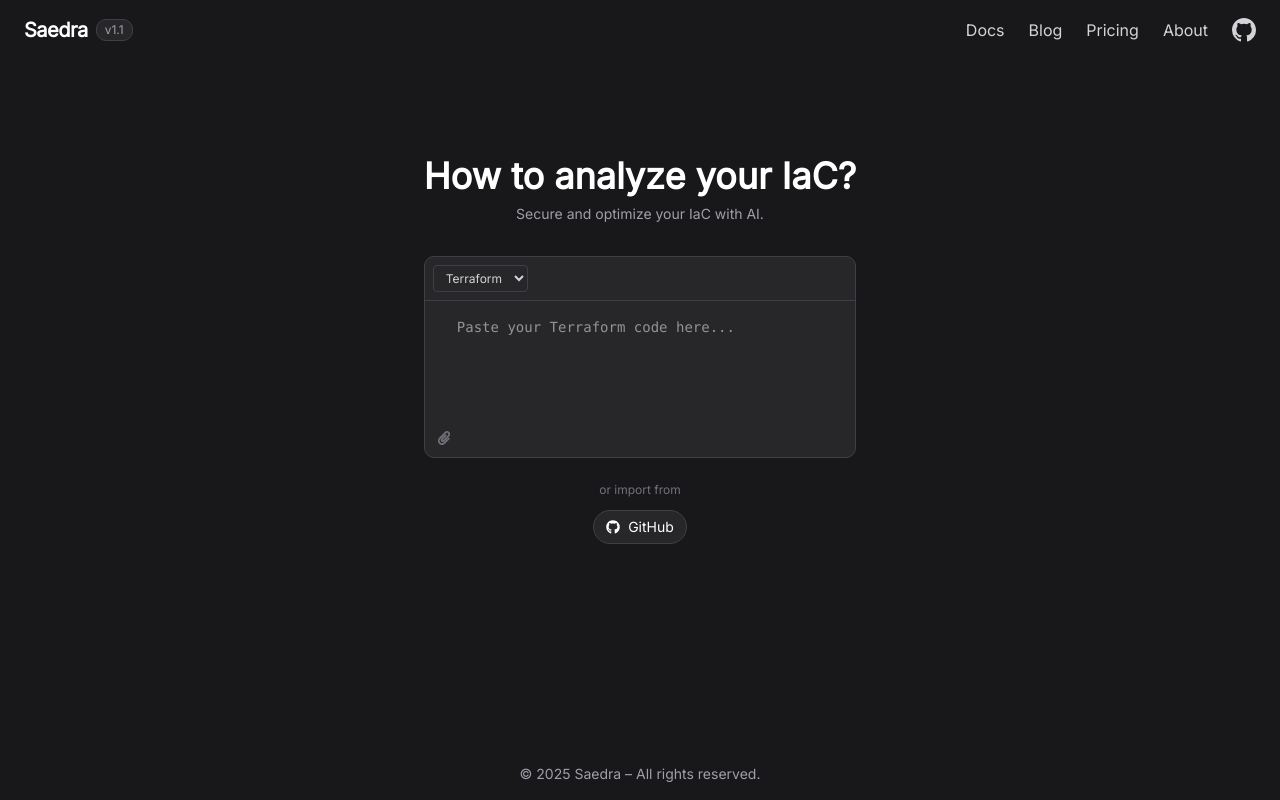
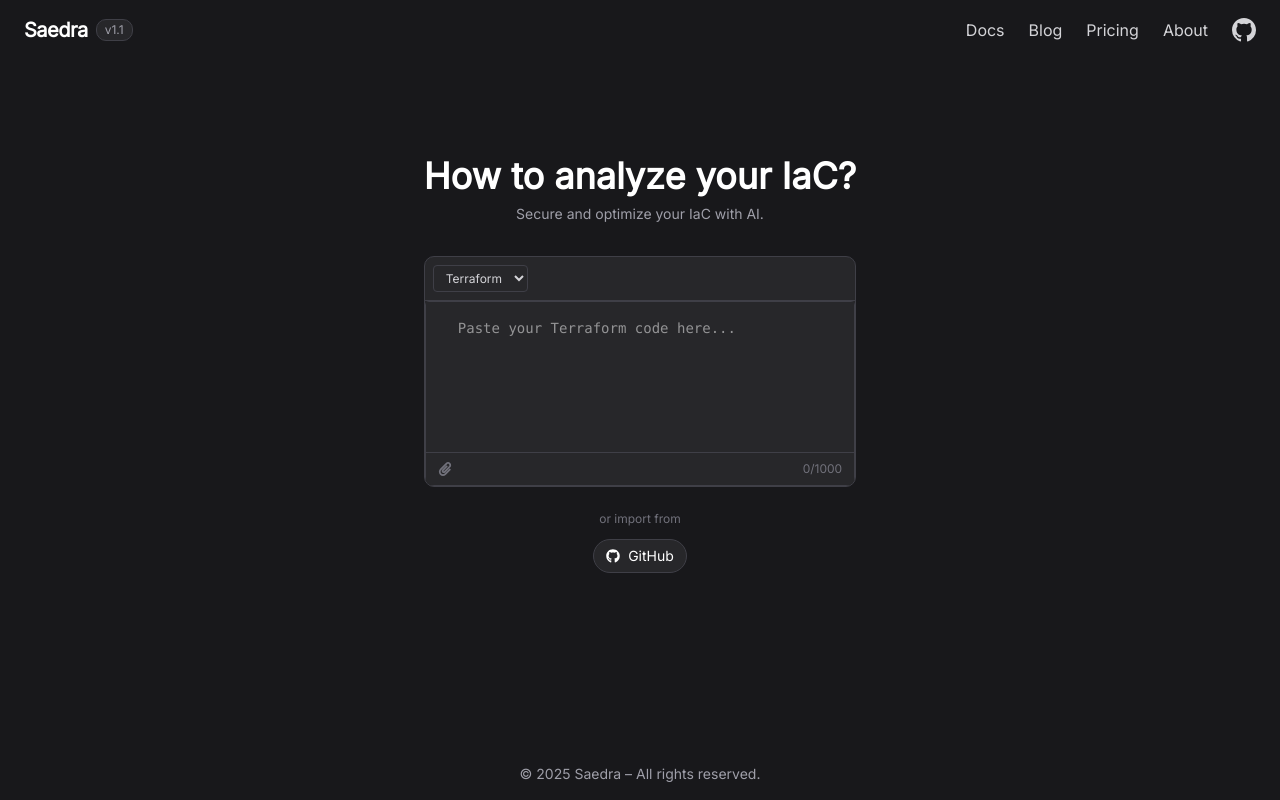
Before and after one commit to lubjr/saedra, a Next.js app in the folder apps/web/: page / in a window 1280 px wide. Built offline with nearby package versions, Linux system fonts and the light colour scheme; what nats.ws would draw is missing.

Commit message:
fix: text limiter and interface improvement

```diff
--- a/apps/web/app/page.tsx
+++ b/apps/web/app/page.tsx
@@ -91,9 +91,10 @@ export default function Home() {
           )}
         </div>
 
-        <div className="relative">
+        <div className="w-full bg-zinc-800 rounded border border-zinc-700 flex flex-col">
           <textarea
             ref={textareaRef}
+            maxLength={1000}
             value={code}
             onChange={(e) => {
               return setCode(e.target.value);
@@ -102,8 +103,12 @@ export default function Home() {
             className="w-full min-h-[150px] max-h-[300px] bg-zinc-800 text-sm text-white font-mono p-4 pl-8 pr-10 resize-none focus:outline-none overflow-y-auto custom-scroll"
           />
 
-          <div className="absolute bottom-3 left-3 text-zinc-500 cursor-pointer hover:text-zinc-300">
-            <FaPaperclip size={14} />
+          <div className="flex items-center justify-between px-3 py-2 text-zinc-500 text-xs border-t border-zinc-700">
+            <FaPaperclip
+              size={14}
+              className="cursor-pointer hover:text-zinc-300"
+            />
+            <span>{code.length}/1000</span>
           </div>
         </div>
       </div>
```
